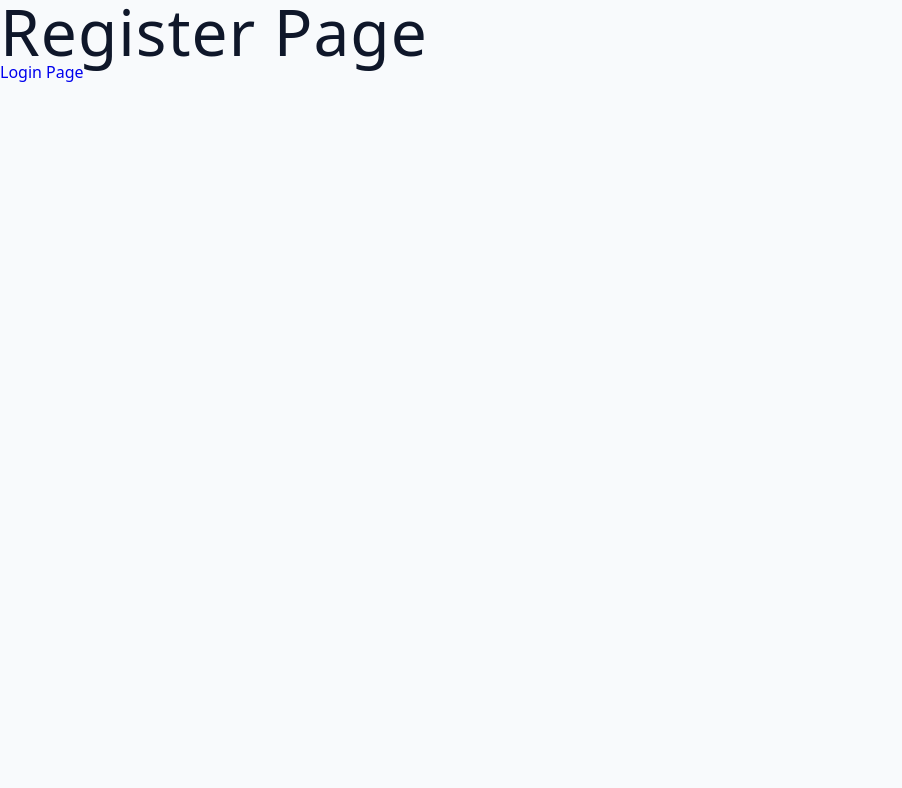
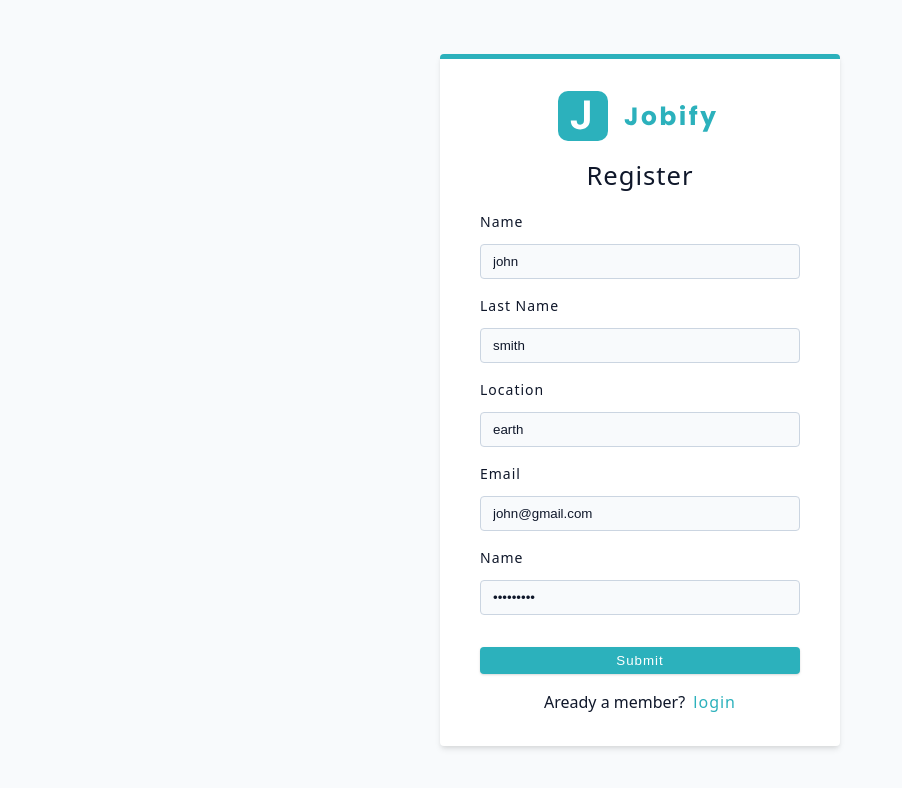
Before and after one commit to jC-hen/Job-Board, a React (Vite) app in the folder client/: page /register in a window 1280 px wide. Shown: the top 788 px of the page, without its empty margins (0-902 px from the left). Built offline with nearby package versions, Linux system fonts and the light colour scheme.

Commit message:
registerPage

```diff
--- /dev/null
+++ b/client/src/components/FormRow.jsx
@@ -0,0 +1,18 @@
+const FormRow = ({ type, name, labelText, defaultValue }) => {
+  return (
+    <div className="form-row">
+      <label htmlFor={name} className="form-label">
+        {labelText || name}
+      </label>
+      <input
+        type={type}
+        id={name}
+        name={name}
+        className="form-input"
+        defaultValue={defaultValue || ""}
+        required
+      />
+    </div>
+  );
+};
+export default FormRow;
--- a/client/src/components/index.js
+++ b/client/src/components/index.js
@@ -1 +1,2 @@
 export { default as Logo } from "./Logo";
+export { default as FormRow } from "./FormRow";
--- a/client/src/pages/Register.jsx
+++ b/client/src/pages/Register.jsx
@@ -1,11 +1,39 @@
 import { Link } from "react-router-dom";
-
+import Wrapper from "../assets/wrappers/RegisterAndLoginPage";
+import { Logo } from "../components";
+import { FormRow } from "../components";
 const Register = () => {
   return (
-    <div>
-      <h1>Register Page</h1>
-      <Link to="/login">Login Page</Link>
-    </div>
+    <Wrapper>
+      <form className="form">
+        <Logo />
+        <h4>Register</h4>
+        <FormRow type="text" name="name" defaultValue="john" />
+        <FormRow
+          type="text"
+          name="lastName"
+          labelText="last name"
+          defaultValue="smith"
+        />
+        <FormRow type="text" name="location" defaultValue="earth" />
+        <FormRow type="text" name="email" defaultValue="john@gmail.com" />
+        <FormRow
+          type="password"
+          name="password"
+          labelText="name"
+          defaultValue="secret123"
+        />
+        <button type="submit" className="btn btn-block">
+          submit
+        </button>
+        <p>
+          Aready a member?{" "}
+          <Link to="/login" className="member-btn">
+            login
+          </Link>
+        </p>
+      </form>
+    </Wrapper>
   );
 };
 export default Register;
```
